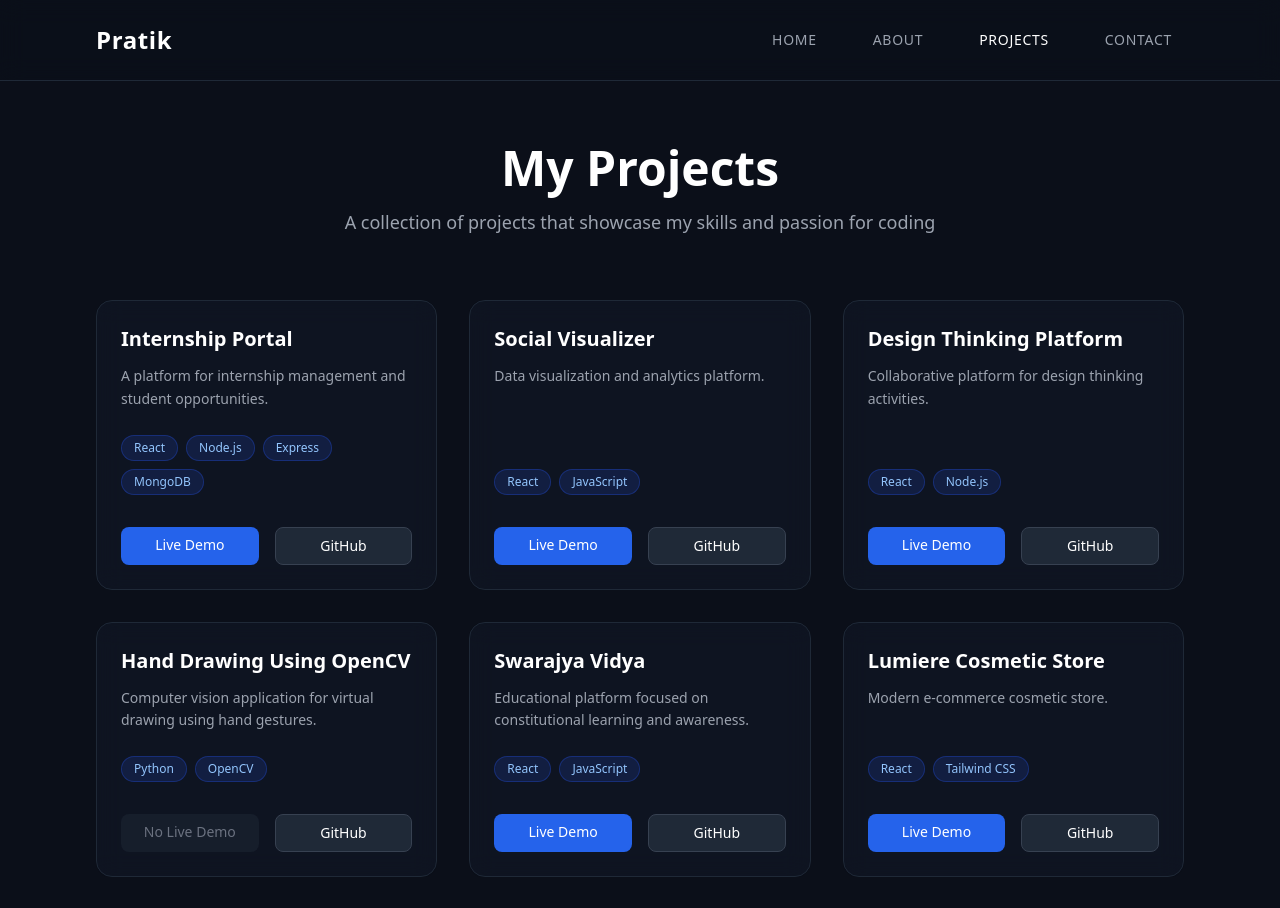
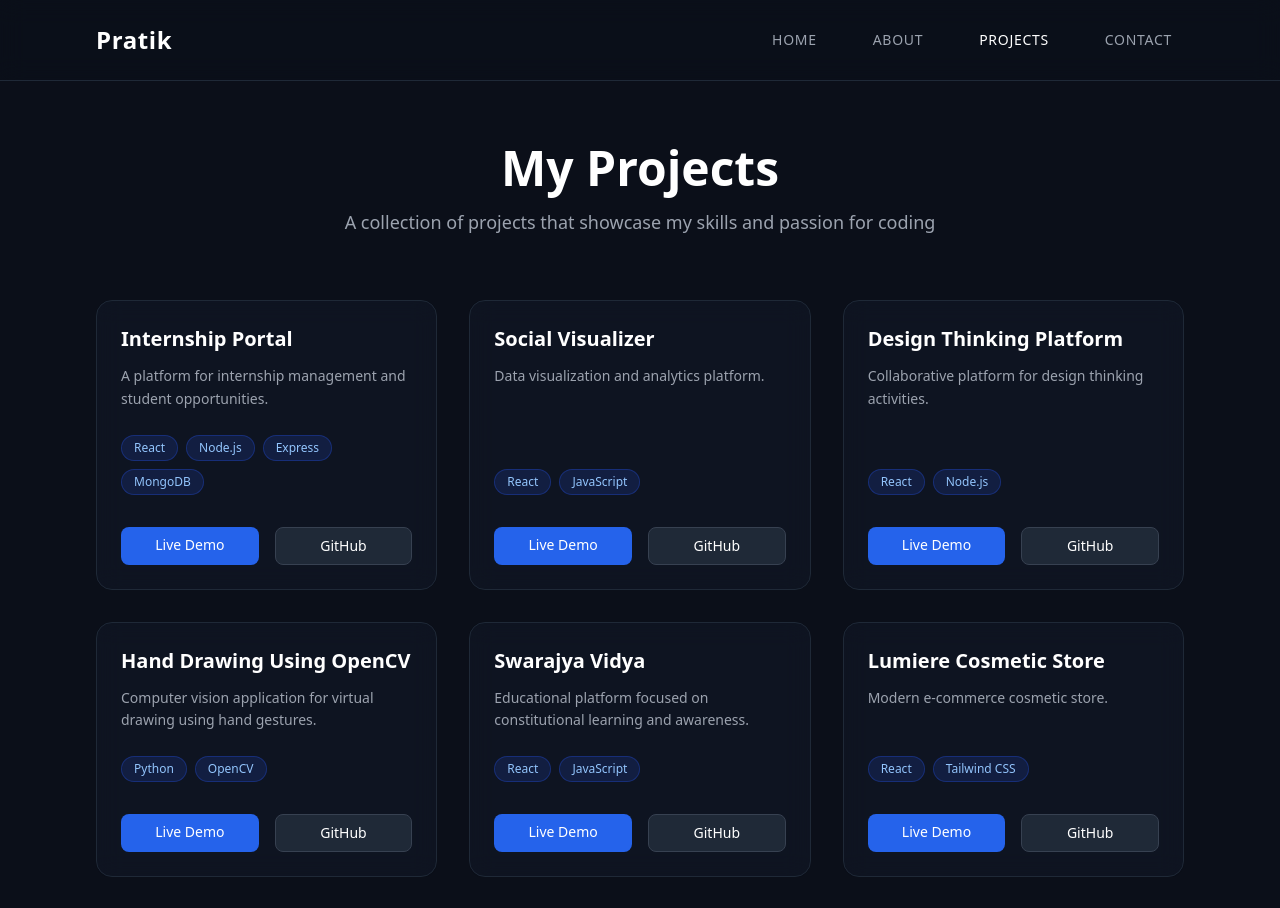
Before and after one commit to Pratik7897/CODSOFT, a React (Vite) app in the folder Portfolio/: page /projects in a window 1280 px wide. Shown: the top 908 px of the page. Built offline with nearby package versions, Linux system fonts and the light colour scheme.

Commit message:
feat: add live demo link for Hand Drawing project

```diff
--- a/Portfolio/src/pages/Projects.jsx
+++ b/Portfolio/src/pages/Projects.jsx
@@ -30,6 +30,7 @@ const projects = [
     title: 'Hand Drawing Using OpenCV',
     description: 'Computer vision application for virtual drawing using hand gestures.',
     tech: ['Python', 'OpenCV'],
+    live: 'https://hand-drawing-psi.vercel.app',
     github: 'https://github.com/Pratik7897/Hand-Drawing',
   },
   {
```
